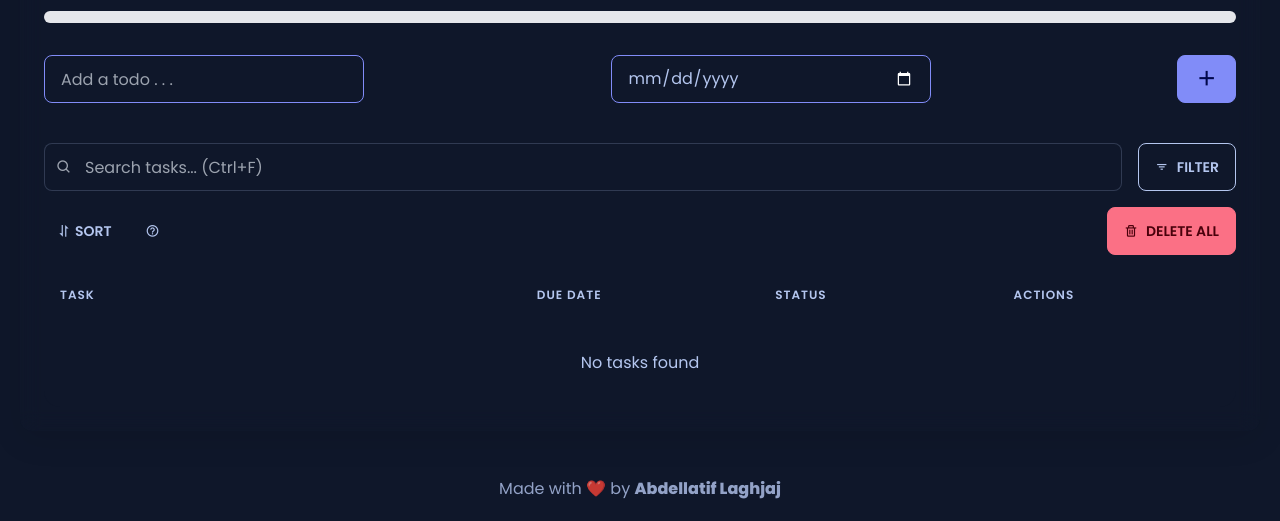
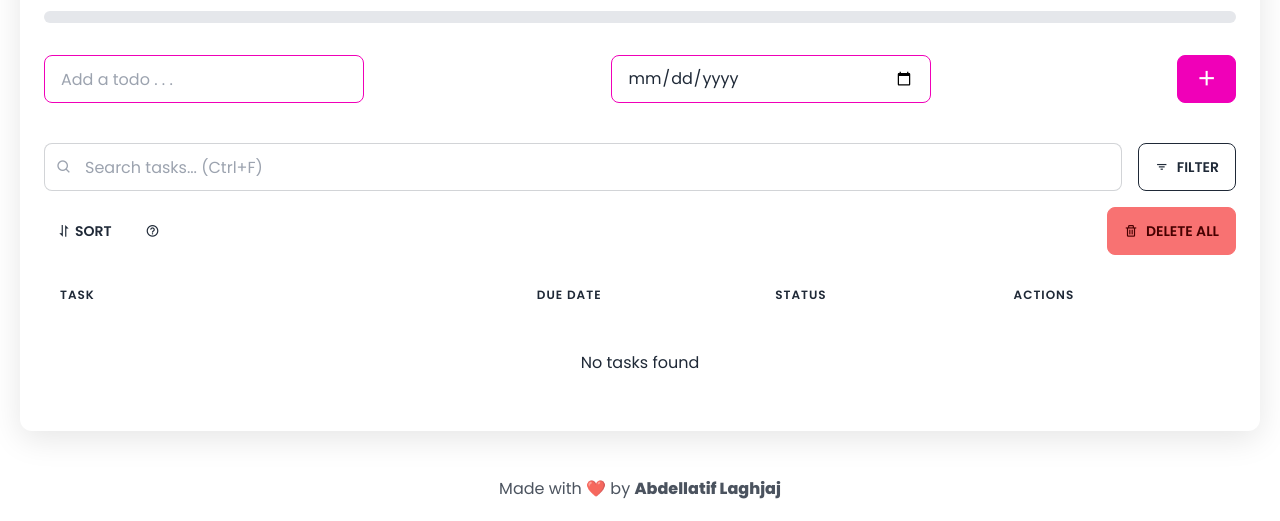
Before and after one commit to abdellatif-laghjaj/todo-list, a plain HTML site: page index.html in a window 1280 px wide. Shown: the part 279-800 px from the top of the page. Drawn offline with nearby package versions, Linux system fonts and the light colour scheme.

Commit message:
Update index.html

```diff
--- a/index.html
+++ b/index.html
@@ -1,5 +1,5 @@
 <!DOCTYPE html>
-<html lang="en" data-theme="night">
+<html lang="en" data-theme="light">
   <head>
     <meta charset="UTF-8" />
     <meta http-equiv="X-UA-Compatible" content="IE=edge" />
```
